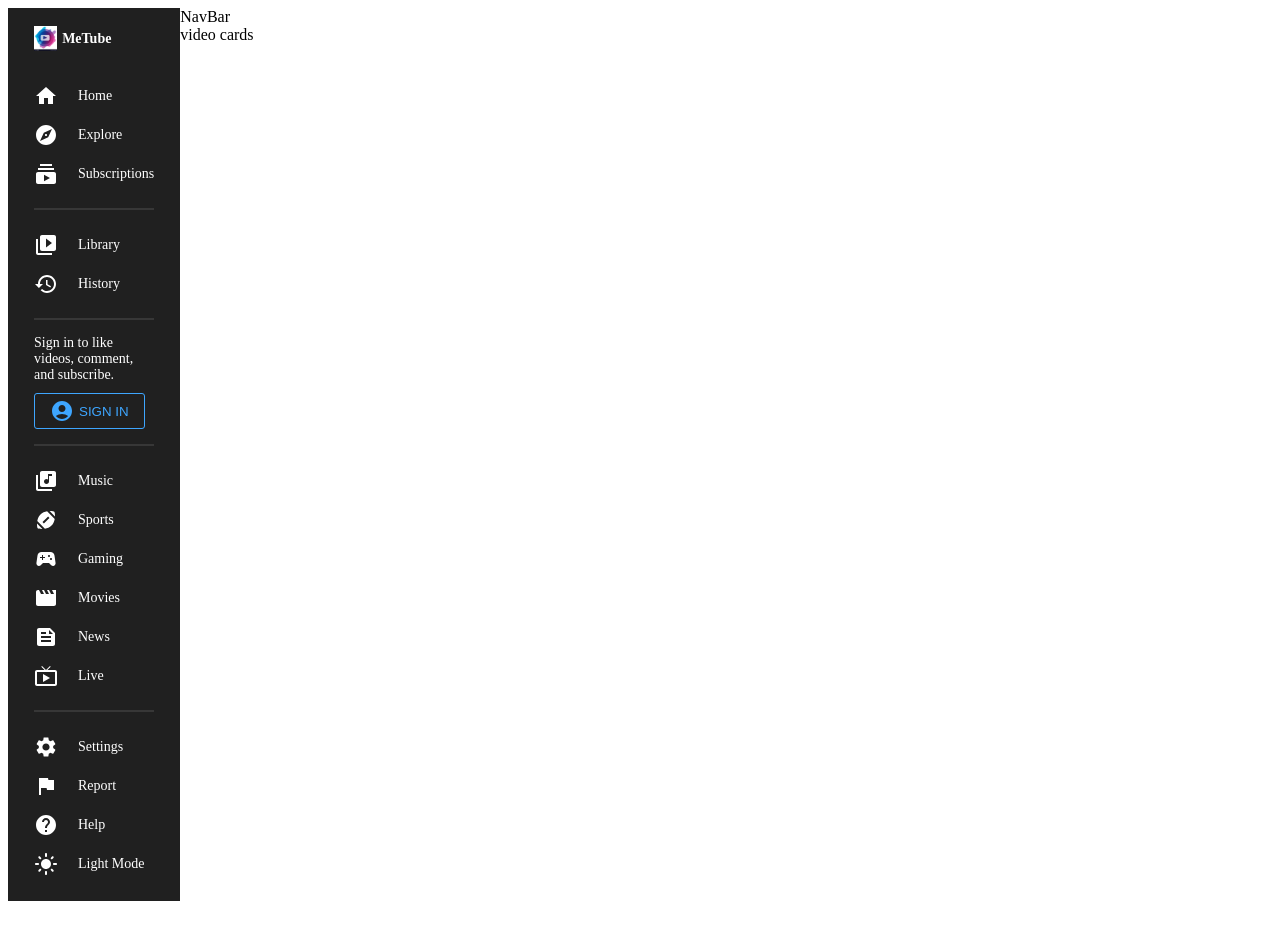
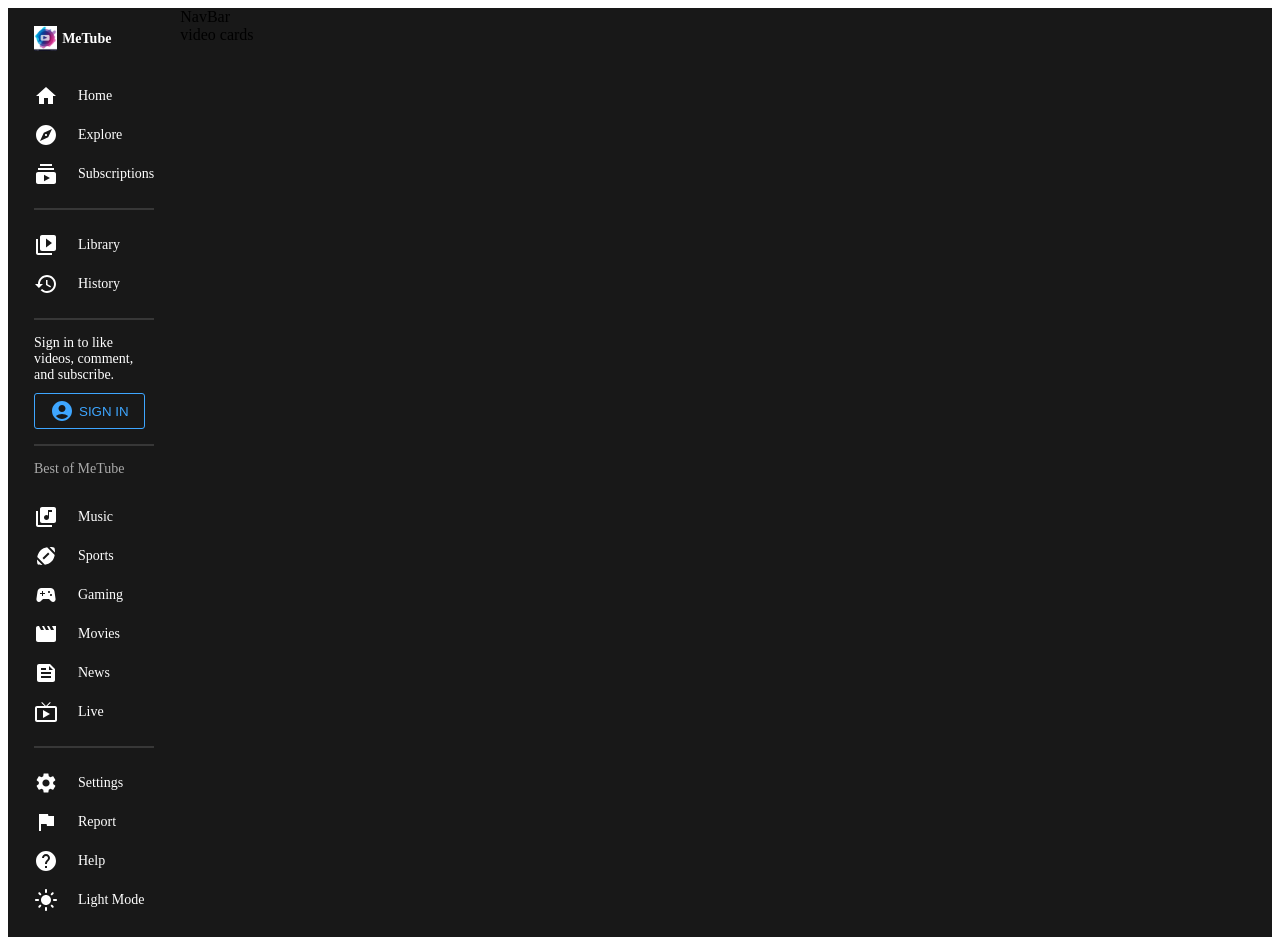
Before and after one commit to ebssgd/MeTube, a React (Create React App) app: page / in a window 1280 px wide. Before the commit the page ends 909 px from the top, so only its background shows below. Built offline with nearby package versions, Linux system fonts and the light colour scheme.

Commit message:
Finished setting up light and dark modes

```diff
--- a/src/App.js
+++ b/src/App.js
@@ -1,21 +1,27 @@
-import styled from "styled-components";
+import { useState } from "react";
+import styled, { ThemeProvider } from "styled-components";
 import Menu from "./components/Menu";
 import NavBar from "./components/NavBar";
+import { darkTheme } from "./utils/Theme";
+import { lightTheme } from "./utils/Theme";
 
 const Container = styled.div`
   display:flex;
 `;
 const Main = styled.div`
   flex:7;
+  background:${({theme}) => theme.bg};
 `;
 const Wrapper = styled.div`
 
 `;
 
 function App() {
+  const [darkMode, setDarkMode] = useState(true)
   return (
+    <ThemeProvider theme={darkMode ? darkTheme : lightTheme}>
     <Container>
-      <Menu />
+      <Menu darkMode={darkMode} setDarkMode={setDarkMode} />
       <Main>
         <NavBar />
         <Wrapper>
@@ -23,6 +29,7 @@
         </Wrapper>
       </Main>
     </Container>
+  </ThemeProvider>
   );
 }
 
--- a/src/components/Menu.jsx
+++ b/src/components/Menu.jsx
@@ -20,9 +20,9 @@
 
 const Container = styled.div`
     flex:1;
-    background-color: #202020;
+    background-color: ${({theme}) => theme.bg};
     height: 100%;
-    color: white;
+    color: ${({theme}) => theme.text};
     font-size: 14px;
     position: sticky;
     top: 0;
@@ -49,7 +49,7 @@
 `;
 const Hr = styled.hr`
     margin: 15px 0px;
-    border: 0.5px solid #373737;
+    border: 0.5px solid ${({theme}) => theme.soft};
 `;
 const Login = styled.div``;
 const Button = styled.button`
@@ -65,8 +65,14 @@
     align-items: center;
     gap: 5px;
 `;
+const Title = styled.h2`
+    font-size: 14px;
+    font-weight: 500;
+    color: #aaaaaa;
+    margin-bottom: 20px;
+`
 
-const Menu = () => {
+const Menu = ({darkMode, setDarkMode}) => {
   return (
     <Container>
         <Wrapper>
@@ -104,6 +110,9 @@
                 </Button>
             </Login>
             <Hr />
+            <Title>
+                Best of MeTube
+            </Title>
             <Item>
                 <LibraryMusicIcon />
                 Music
@@ -141,7 +150,7 @@
                 <HelpIcon />
                 Help
             </Item>
-            <Item>
+            <Item onClick={() => setDarkMode(!darkMode)}>
                 <LightModeIcon />
                 Light Mode
             </Item>
--- /dev/null
+++ b/src/utils/Theme.js
@@ -0,0 +1,14 @@
+export const darkTheme = {
+    bg:"#181818",
+    bgLighter:"#202020",
+    text:"white",
+    textSoft:"#aaaaaa",
+    soft:"#373737"
+}
+export const lightTheme = {
+    bg:"#f9f9f9",
+    bgLighter:"#white",
+    text:"black",
+    textSoft:"#606060",
+    soft:"#f5f5f5"
+}
```
